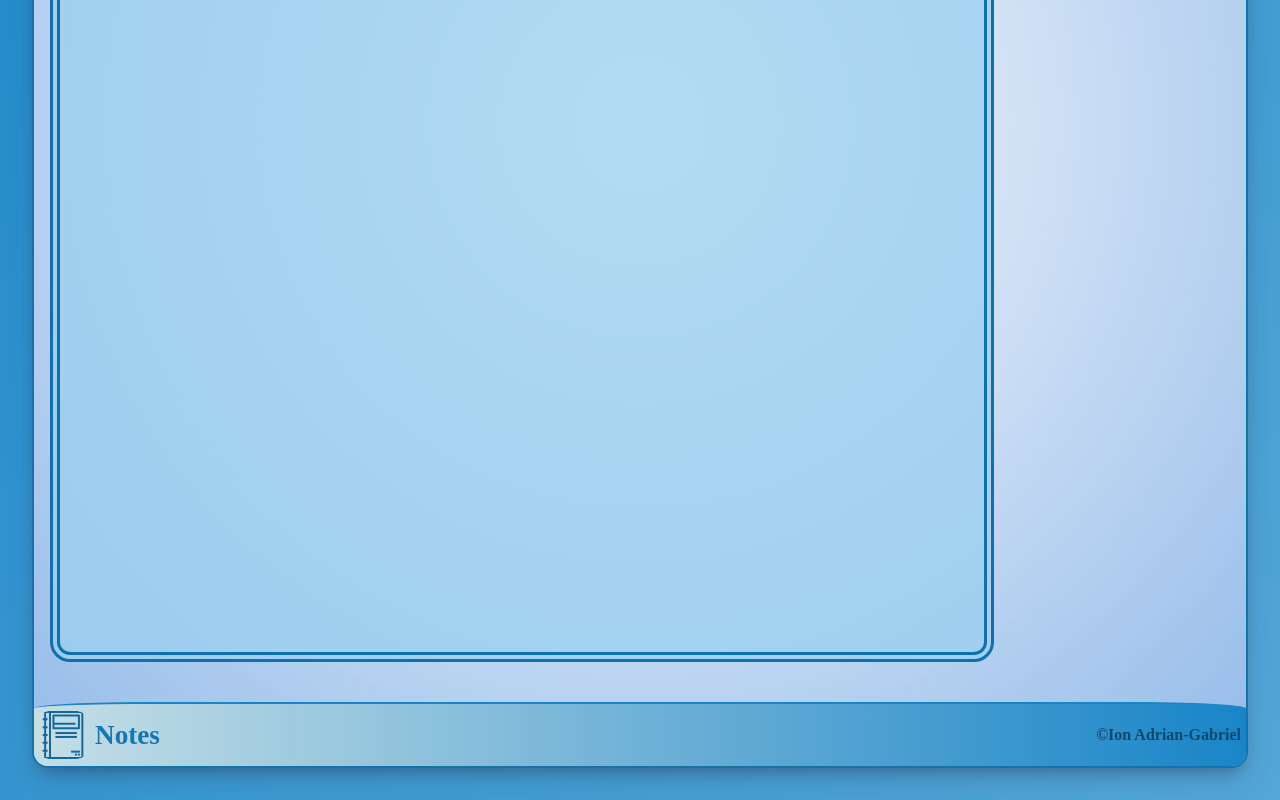
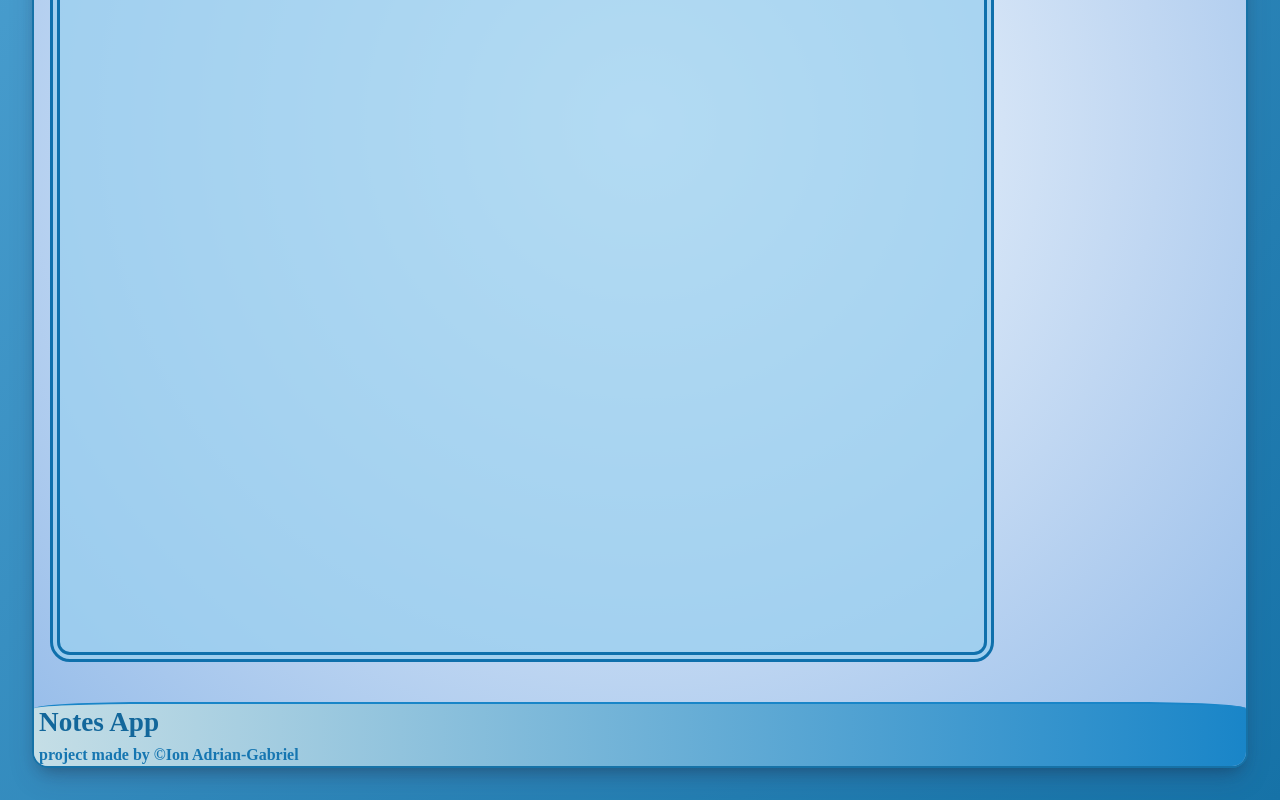
Before and after one commit to AdrianIon218/NoteApp, a React (Vite) app: page /#/notes/view-notes in a window 1280 px wide. Shown: the part 552-1352 px from the top of the page. Built offline with nearby package versions, Linux system fonts and the light colour scheme.

Commit message:
introducing MUI, Restyled loading spinner, copyright

```diff
--- a/index.css
+++ b/index.css
@@ -20,8 +20,8 @@ body {
   background-color: var(--light-blue-0);
   background-image: linear-gradient(
     to bottom right,
-    var(--dark-blue-0),
-    var(--light-blue-0)
+    var(--light-blue-0),
+    var(--dark-blue-3)
   );
 }
 
--- a/package.json
+++ b/package.json
@@ -14,9 +14,13 @@
     "deploy": "gh-pages -d dist"
   },
   "dependencies": {
+    "@emotion/react": "^11.14.0",
+    "@emotion/styled": "^11.14.0",
+    "@fontsource/roboto": "^5.2.5",
     "@fortawesome/fontawesome-svg-core": "^6.2.1",
     "@fortawesome/free-solid-svg-icons": "^6.2.1",
     "@fortawesome/react-fontawesome": "^0.2.0",
+    "@mui/material": "^6.4.7",
     "axios": "^1.2.1",
     "cors": "^2.8.5",
     "nanoid": "^4.0.0",
--- a/src/App.tsx
+++ b/src/App.tsx
@@ -1,17 +1,17 @@
-import { Navigate, Route, Routes } from "react-router-dom";
+import { HashRouter, Navigate, Route, Routes } from "react-router-dom";
 import { Suspense, lazy } from "react";
-import Layout from "./components/Layout/Layout";
 import LoadingSpinner from "./components/CustomedComponents/LoadingSpinner";
+import NavComp from "./components/Layout/NavComp";
+import Footer from "./components/Layout/Footer";
 
 const NoteComp = lazy(() => import("./components/NotesPage/NoteComp"));
 const ContactForm = lazy(() => import("./components/OtherPages/ContactForm"));
 const Settings = lazy(() => import("./components/OtherPages/Settings"));
 const NoPage = lazy(() => import("./components/OtherPages/NoPage"));
 
-function App() {
-  type route = { path: string; component: JSX.Element };
+type RouteItem = { path: string; component: JSX.Element };
 
-  const paths: route[] = [
+const paths: RouteItem[] = [
   { path: "/", component: <Navigate replace to="/notes/view-notes" /> },
   { path: "/notes", component: <Navigate replace to="/notes/view-notes" /> },
   { path: "/notes/:option", component: <NoteComp /> },
@@ -20,16 +20,19 @@ function App() {
   { path: "*", component: <NoPage /> },
 ];
 
+function App() {
   return (
-    <Layout>
+    <HashRouter>
+      <NavComp />
       <Suspense fallback={<LoadingSpinner />}>
         <Routes>
-          {paths.map((path, index) => (
-            <Route path={path.path} element={path.component} key={index} />
+          {paths.map((item) => (
+            <Route path={item.path} element={item.component} key={item.path} />
           ))}
         </Routes>
       </Suspense>
-    </Layout>
+      <Footer />
+    </HashRouter>
   );
 }
 
--- a/src/components/CustomedComponents/LoadingSpinner.tsx
+++ b/src/components/CustomedComponents/LoadingSpinner.tsx
@@ -1,3 +1,9 @@
+import { CircularProgress, Grid2 } from "@mui/material";
+
 export default function LoadingSpinner() {
-  return <div className="loading-spinner" />;
+  return (
+    <Grid2 container justifyContent="center">
+      <CircularProgress size={40} thickness={4} />
+    </Grid2>
+  );
 }
--- a/src/components/layout/Footer.tsx
+++ b/src/components/layout/Footer.tsx
@@ -16,11 +16,12 @@ export default function Footer() {
       onMouseMove={mouseHandler}
       style={footerPointerStyle}
     >
-      <div className="footer__logoCtn">
-        <div className="footer__logoImg" />
-        <div className="footer__logo_name">Notes</div>
+      <div className="footer__ctn">
+        <div className="footer__project">Notes App</div>
+        <div className="footer__copyright">
+          project made by &copy;Ion Adrian-Gabriel
+        </div>
       </div>
-      <div className="footer__copyright">&copy;Ion Adrian-Gabriel</div>
     </footer>
   );
 }
--- a/src/components/layout/Layout.tsx
+++ /dev/null
@@ -1,13 +0,0 @@
-import Navcomp from "./NavComp";
-import Footer from "./Footer";
-import NotificationProvider from "../Contexts/NotificationContext";
-
-export default function Layout(props: any) {
-  return (
-    <NotificationProvider>
-      <Navcomp />
-      <main> {props.children} </main>
-      <Footer />
-    </NotificationProvider>
-  );
-}
--- a/src/styles/elements/_footer.scss
+++ b/src/styles/elements/_footer.scss
@@ -11,48 +11,26 @@
   height: 8vh;
   border-top: 2px solid $color-blue;
   display: flex;
-  flex-direction: row;
-  justify-content: space-between;
   padding: 30px 5px;
   align-items: center;
   position: relative;
   overflow: hidden;
 
-  &__logoCtn {
+  &__ctn {
     display: flex;
-    align-items: center;
+    flex-direction: column;
+    align-items: start;
     gap: 0.5rem;
   }
 
-  &__logoImg {
-    border-radius: 20%;
-    height: 3em;
-    width: 3rem;
-    background-color: darken($color-blue, 10%);
-    -webkit-mask-image: url("/notebook.svg");
-    mask-image: url("/notebook.svg");
-    -webkit-mask-repeat: no-repeat;
-    mask-repeat: no-repeat;
-    -webkit-mask-size: contain;
-    mask-size: contain;
-    -webkit-mask-position: center;
-    mask-position: left center;
-    -webkit-user-select: none;
-    -ms-user-select: none;
-    user-select: none;
-  }
-
-  &__logo_name {
-    color: darken($color-blue, 5%);
+  &__project {
+    color: darken($color-blue, 10%);
     font-weight: 800;
     font-size: 1.7em;
-    -webkit-user-select: none;
-    -ms-user-select: none;
-    user-select: none;
   }
 
   &__copyright {
-    color: darken($color-blue, 20%);
+    color: darken($color-blue, 5%);
     font-weight: 600;
   }
 
--- a/src/styles/elements/_loading-spinner.scss
+++ /dev/null
@@ -1,27 +0,0 @@
-.loading-spinner {
-  display: block;
-  margin-top: 2rem;
-  padding-top: 1rem;
-  padding-bottom: 1rem;
-  padding-left: 50%;
-
-  &::after {
-    content: "";
-    display: inline-block;
-    border-radius: 50%;
-    border: 7px dotted $color-blue;
-    border-right-color: $color-blue-dark;
-    padding: 20px;
-    transform: translateX(-50%);
-    animation: spin 1.8s ease 0s infinite;
-  }
-}
-
-@keyframes spin {
-  from {
-    transform: translateX(-50%) rotate(0deg);
-  }
-  to {
-    transform: translateX(-50%) rotate(360deg);
-  }
-}
--- a/src/styles/index.scss
+++ b/src/styles/index.scss
@@ -24,8 +24,6 @@
 
 @import "./elements/no-page";
 
-@import "./elements/loading-spinner";
-
 @import "./note/edit-note";
 
 @import "./note/delete-note";
```
Also changed, not shown: src/main.tsx (+11 -10 lines), public/notebook.svg (deleted), 1 other file (tests, documents, lock files or other folders). Lines whose indentation alone changed are shown as unchanged.
